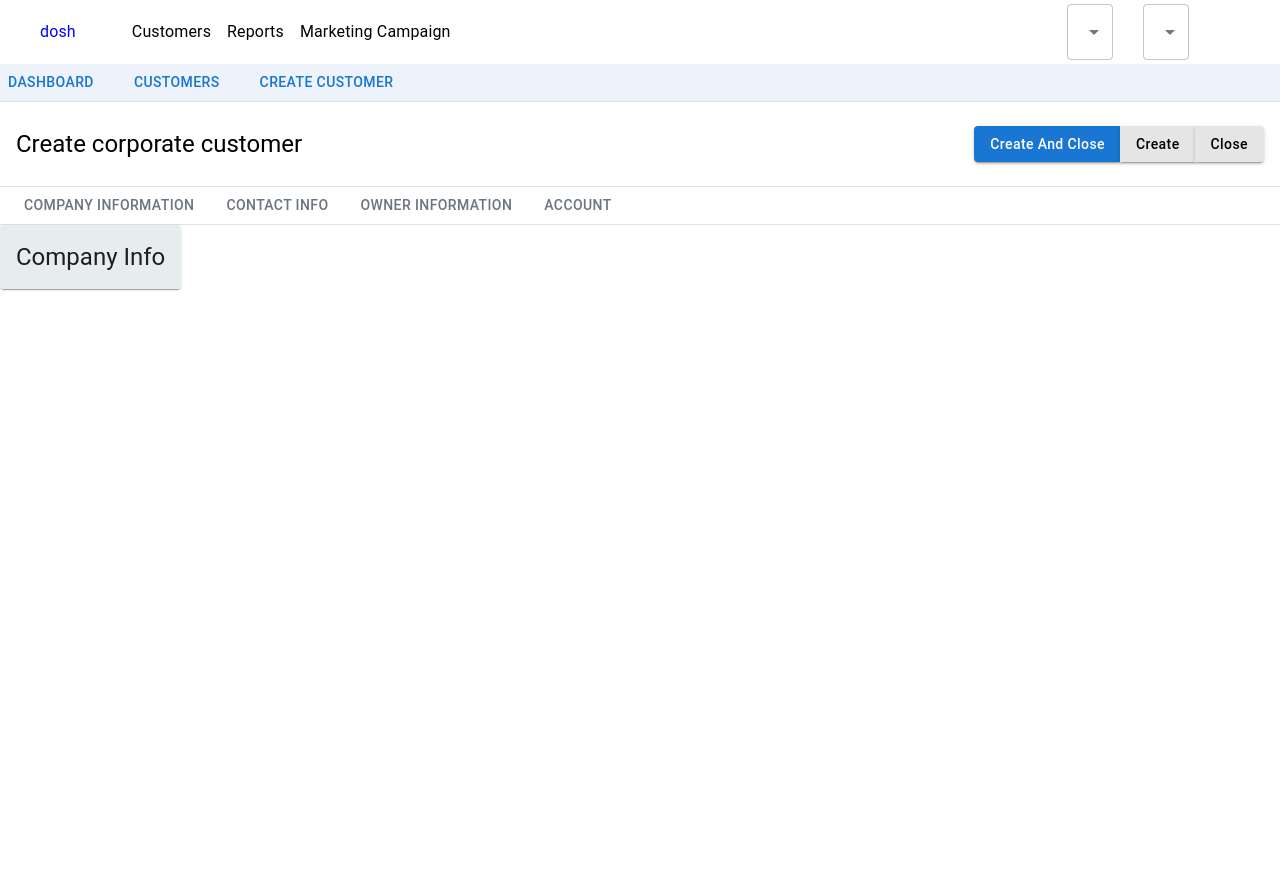
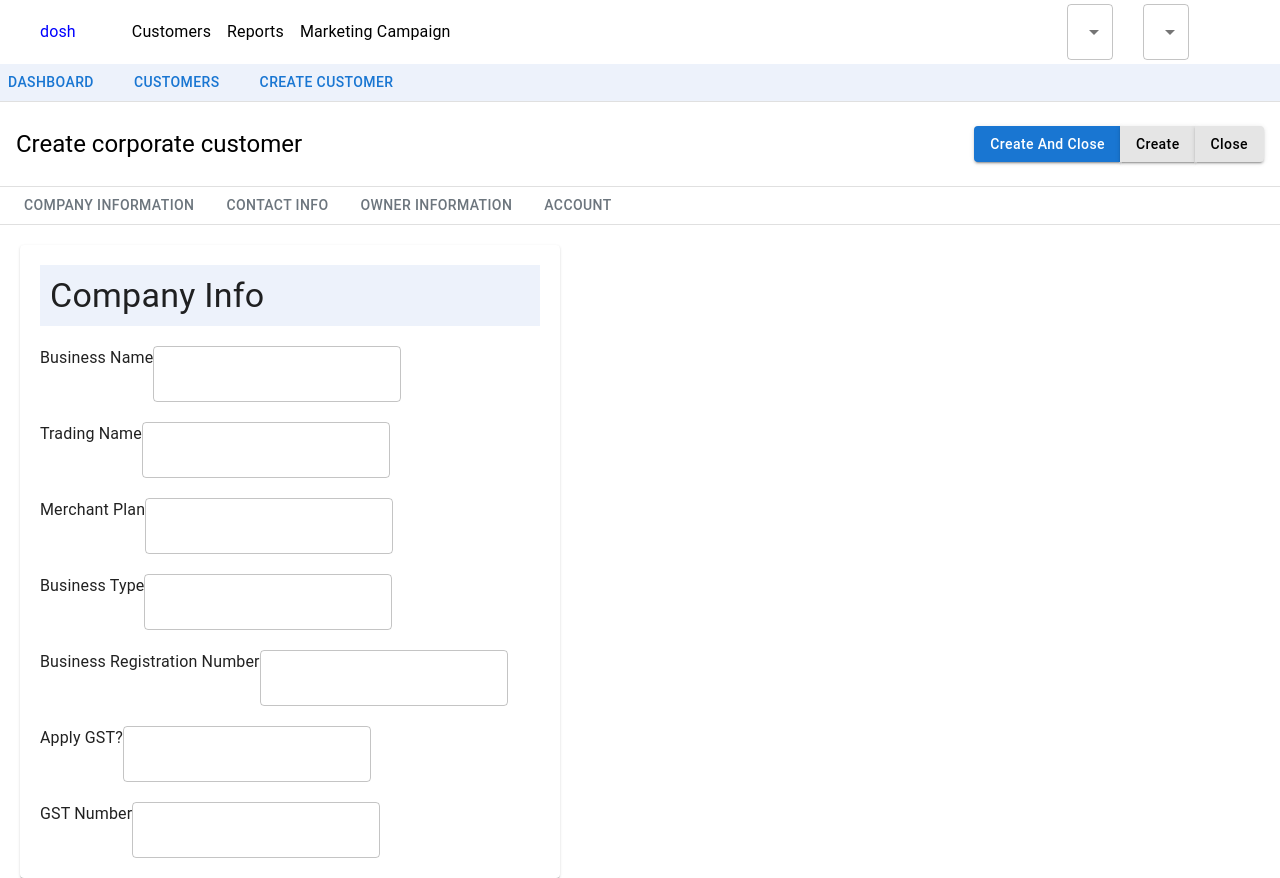
Before and after one commit to saltafinalatix/doshsample, a React (Create React App) app: page /createcustomer in a window 1280 px wide. Shown: the top 878 px of the page. Before the commit the page ends 800 px from the top, so only its background shows below. Built offline with nearby package versions, Linux system fonts and the light colour scheme; some icons are missing.

Commit message:
create customer

```diff
--- a/package.json
+++ b/package.json
@@ -11,6 +11,7 @@
     "@testing-library/jest-dom": "^5.14.1",
     "@testing-library/react": "^11.2.7",
     "@testing-library/user-event": "^12.8.3",
+    "formik": "^2.2.9",
     "react": "^17.0.2",
     "react-dom": "^17.0.2",
     "react-router-dom": "^5.2.0",
--- a/src/screens/CompanyInfo.js
+++ b/src/screens/CompanyInfo.js
@@ -1,20 +1,50 @@
-import React from 'react';
-import Card from '@material-ui/core/Card';
-import { CardHeader } from '@material-ui/core';
+import React, { useState } from 'react';
+import { Paper, Typography } from '@material-ui/core';
 import { makeStyles } from '@material-ui/styles';
+import CompanyInfoForm from './CompanyInfoForm';
 
 const useStyles = makeStyles(() => ({
-    cardheader: {
-        background: '#e7ecef'
+    companyinfocard: {
+        display: 'flex',
+        marginTop: 20,
+        marginLeft: 20
+    },
+    paper: {
+        padding: 20,
+        width: 500
+    },
+    paperheader: {
+        background: '#edf2fb',
+        padding: 10
     }
+
+    // companyinfo: {
+    //     padding: 20,
+    //     marginRight: 23
+    // },
+
+    // cardheader: {
+    //     background: '#edf2fb'
+    // },
 }));
 
 const CompanyInfo = () => {
     const classes = useStyles();
     return (
-        <Card>
-            <CardHeader className={classes.cardheader} title="Company Info" />
-        </Card>
+        <div className={classes.companyinfocard}>
+            {/* <Card className={classes.companyinfo}>
+                <CardHeader
+                    className={classes.cardheader}
+                    title="Company Info"
+                />
+            </Card> */}
+            <Paper className={classes.paper}>
+                <Typography className={classes.paperheader} variant="h4">
+                    Company Info
+                </Typography>
+                <CompanyInfoForm />
+            </Paper>
+        </div>
     );
 };
 
--- /dev/null
+++ b/src/screens/CompanyInfoForm.js
@@ -0,0 +1,137 @@
+import React, { useState } from 'react';
+import { Typography, Grid, TextField } from '@material-ui/core';
+import { makeStyles } from '@material-ui/styles';
+
+const initialValues = {
+    businessName: '',
+    tradingName: '',
+    merchantPlan: '',
+    businessType: '',
+    businessRegistrationNumber: '',
+    applyGst: '',
+    gstNumber: ''
+};
+
+const useStyles = makeStyles(() => ({
+    companyinfo: {
+        padding: 20,
+        marginRight: 23,
+        minHeight: 500
+    },
+    companyInfotitle: {
+        marginRight: 100
+    },
+
+    cardheader: {
+        background: '#edf2fb'
+    },
+    companyInfocontainer: {
+        marginTop: 20,
+        display: 'flex'
+    },
+    companyinfoInput: {
+        marginLeft: 100
+    }
+}));
+
+const CompanyInfoForm = () => {
+    const classes = useStyles();
+    const [values, setValues] = useState(initialValues);
+    return (
+        <Grid container className={classes.companyInfocontainer}>
+            <Grid item>
+                <Typography className={classes.companyInfotitle}>
+                    Business Name
+                </Typography>
+            </Grid>
+            <Grid item>
+                <TextField
+                    className={classes.companyinfoInput}
+                    variant="outlined"
+                    value={values.businessName}
+                    required
+                />
+            </Grid>
+            <Grid container className={classes.companyInfocontainer}>
+                <Grid item>
+                    <Typography>Trading Name</Typography>
+                </Grid>
+                <Grid item>
+                    <TextField
+                        className={classes.companyinfoInput}
+                        variant="outlined"
+                        value={values.tradingName}
+                        required
+                    />
+                </Grid>
+                <Grid container className={classes.companyInfocontainer}>
+                    <Grid item>
+                        <Typography>Merchant Plan</Typography>
+                    </Grid>
+                    <Grid item>
+                        <TextField
+                            className={classes.companyinfoInput}
+                            variant="outlined"
+                            value={values.merchantPlan}
+                            required
+                        />
+                    </Grid>
+                </Grid>
+                <Grid container className={classes.companyInfocontainer}>
+                    <Grid item>
+                        <Typography>Business Type</Typography>
+                    </Grid>
+                    <Grid item>
+                        <TextField
+                            className={classes.companyinfoInput}
+                            variant="outlined"
+                            value={values.businessType}
+                            required
+                        />
+                    </Grid>
+                </Grid>
+                <Grid container className={classes.companyInfocontainer}>
+                    <Grid item>
+                        <Typography>Business Registration Number</Typography>
+                    </Grid>
+                    <Grid item>
+                        <TextField
+                            className={classes.companyinfoInput}
+                            variant="outlined"
+                            value={values.businessRegistrationNumber}
+                            required
+                        />
+                    </Grid>
+                </Grid>
+                <Grid container className={classes.companyInfocontainer}>
+                    <Grid item>
+                        <Typography>Apply GST?</Typography>
+                    </Grid>
+                    <Grid item>
+                        <TextField
+                            className={classes.companyinfoInput}
+                            variant="outlined"
+                            value={values.businessRegistrationNumber}
+                            required
+                        />
+                    </Grid>
+                </Grid>
+                <Grid container className={classes.companyInfocontainer}>
+                    <Grid item>
+                        <Typography>GST Number</Typography>
+                    </Grid>
+                    <Grid item>
+                        <TextField
+                            className={classes.companyinfoInput}
+                            variant="outlined"
+                            value={values.gstNumber}
+                            required
+                        />
+                    </Grid>
+                </Grid>
+            </Grid>
+        </Grid>
+    );
+};
+
+export default CompanyInfoForm;
```
Also changed, not shown: 1 other file (tests, documents, lock files or other folders).
